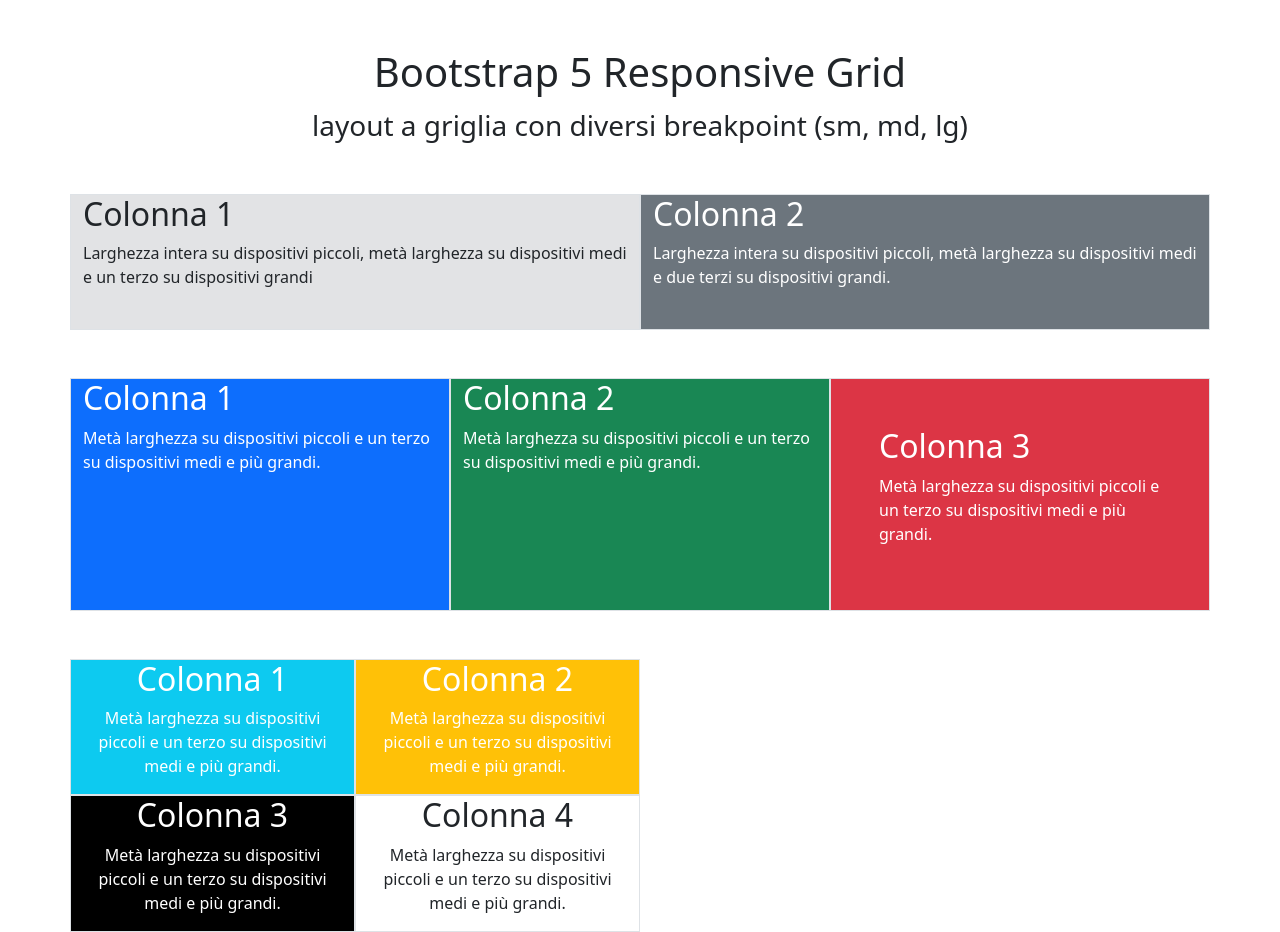
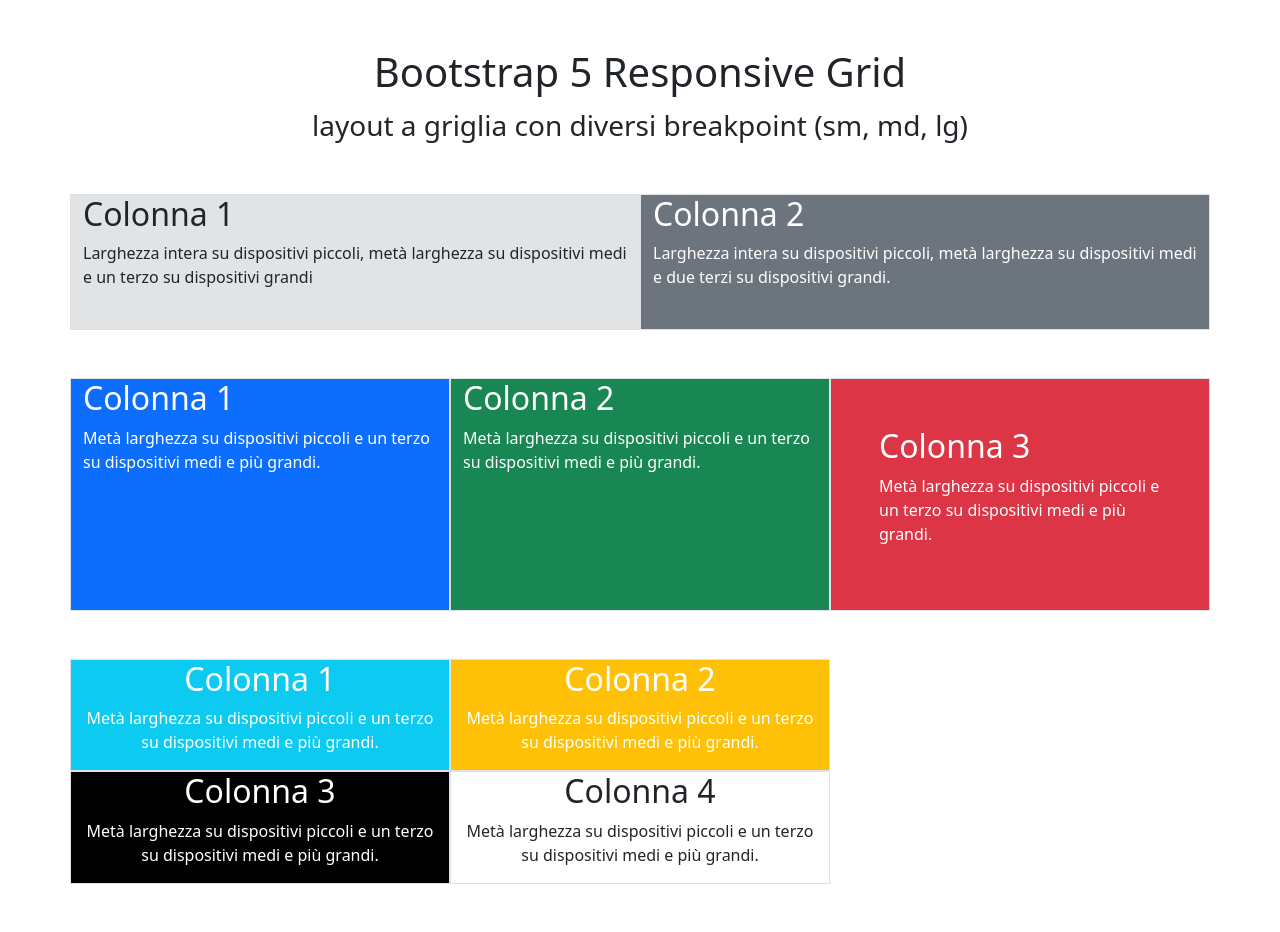
Before and after one commit to willymariino/htmlcss-bootstrap-layout, a plain HTML site: page index.html in a window 1280 px wide. After the commit the page ends 884 px from the top, so only its background shows below. Drawn offline with nearby package versions, Linux system fonts and the light colour scheme.

Commit message:
responsiveness

```diff
--- a/index.html
+++ b/index.html
@@ -75,14 +75,14 @@
     <!-- quattro colonne azzurro, giallo, nero e bianco -->
     <div class="container text-center mt-5">
         <div class="row">
-            <div class="col-6 col-lg-3 col-sm-4 border  text-white bg-info">
+            <div class="col-6 col-sm-4  border  text-white bg-info">
                 <h2>Colonna 1</h2>
                 <p>Metà larghezza su dispositivi piccoli e un terzo su dispositivi medi e
                     più grandi.
                 </p>
             </div>
 
-            <div class="col-6 col-lg-3 col-sm-4 border text-white bg-warning">
+            <div class="col-6 col-sm-4 border text-white bg-warning">
                 <h2>Colonna 2</h2>
                 <p>Metà larghezza su dispositivi piccoli e un terzo su dispositivi medi e
                     più grandi.
@@ -90,15 +90,15 @@
             </div>
 
             <!-- Force next columns to break to new line at md breakpoint and up -->
-            <div class="w-100 d-none d-md-block"></div>
+            <div class="w-100 "></div>
 
-            <div class="col-6 col-lg-3 col-sm-4 border bg-black text-white">
+            <div class="col-6 col-sm-4 border bg-black text-white">
                 <h2>Colonna 3</h2>
                 <p>Metà larghezza su dispositivi piccoli e un terzo su dispositivi medi e
                     più grandi.
                 </p>
             </div>
-            <div class="col-6 col-lg-3 col-sm-4 border ">
+            <div class="col-6 col-sm-4 border ">
                 <h2>Colonna 4</h2>
                 <p>Metà larghezza su dispositivi piccoli e un terzo su dispositivi medi e
                     più grandi.
```
